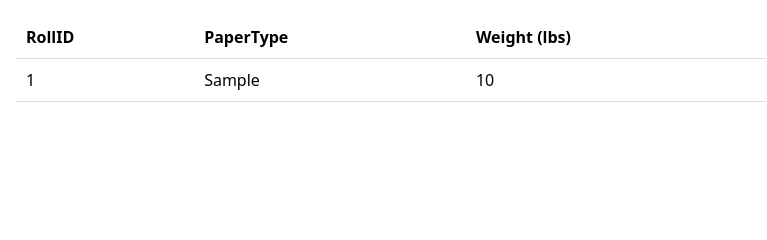
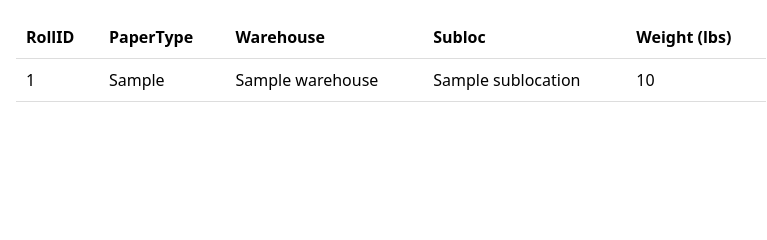
Before and after one commit to TomasOrrego11/Roll-Inventory, a Flask app: page /inventory/WH1 in a window 1280 px wide. Shown: the part 198-438 px from the top of the page, without its empty margins (0-767 px from the left). Run offline with Flask 3, Linux system fonts and the light colour scheme; the visitor is signed in with stand-in values (Sample User, id 1); a database or web service that is not in the repository returns one stand-in record (values such as "Sample title"); data that the repository does not hold is empty; parts of the project's set-up code (start-up, migrations or seed data) failed here and were passed over; some libraries are stand-ins or nearby versions.

Commit message:
Update inventory.html

```diff
--- a/templates/inventory.html
+++ b/templates/inventory.html
@@ -11,6 +11,8 @@
     <tr>
       <th>RollID</th>
       <th>PaperType</th>
+      <th>Warehouse</th>
+      <th>Subloc</th>
       <th>Weight (lbs)</th>
     </tr>
   </thead>
@@ -19,6 +21,8 @@
       <tr>
         <td>{{ r.roll_id }}</td>
         <td>{{ r.paper_type }}</td>
+        <td>{{ r.warehouse }}</td>
+        <td>{{ r.sublocation }}</td>
         <td>{{ r.weight_lbs }}</td>
       </tr>
     {% endfor %}
```
